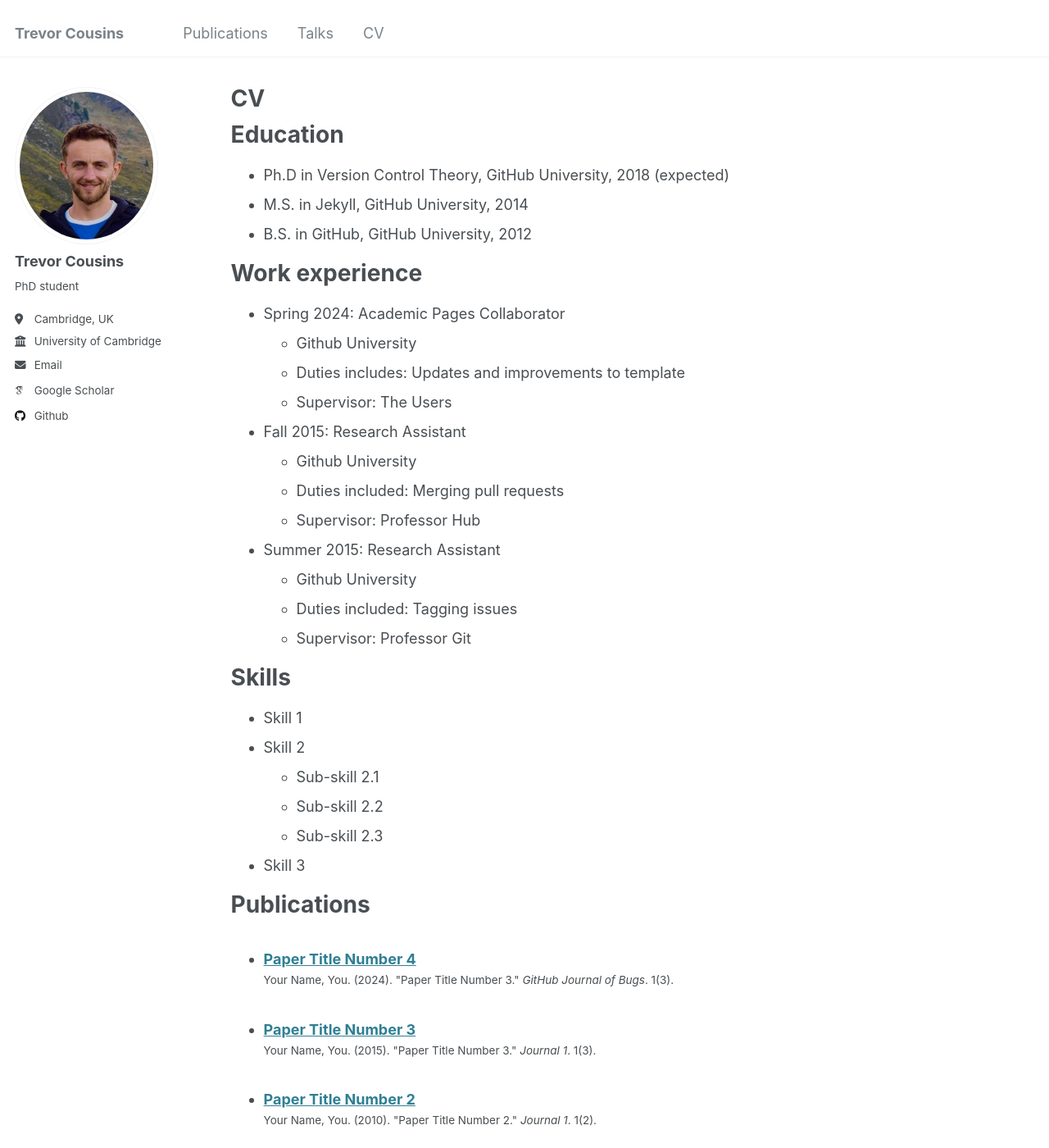
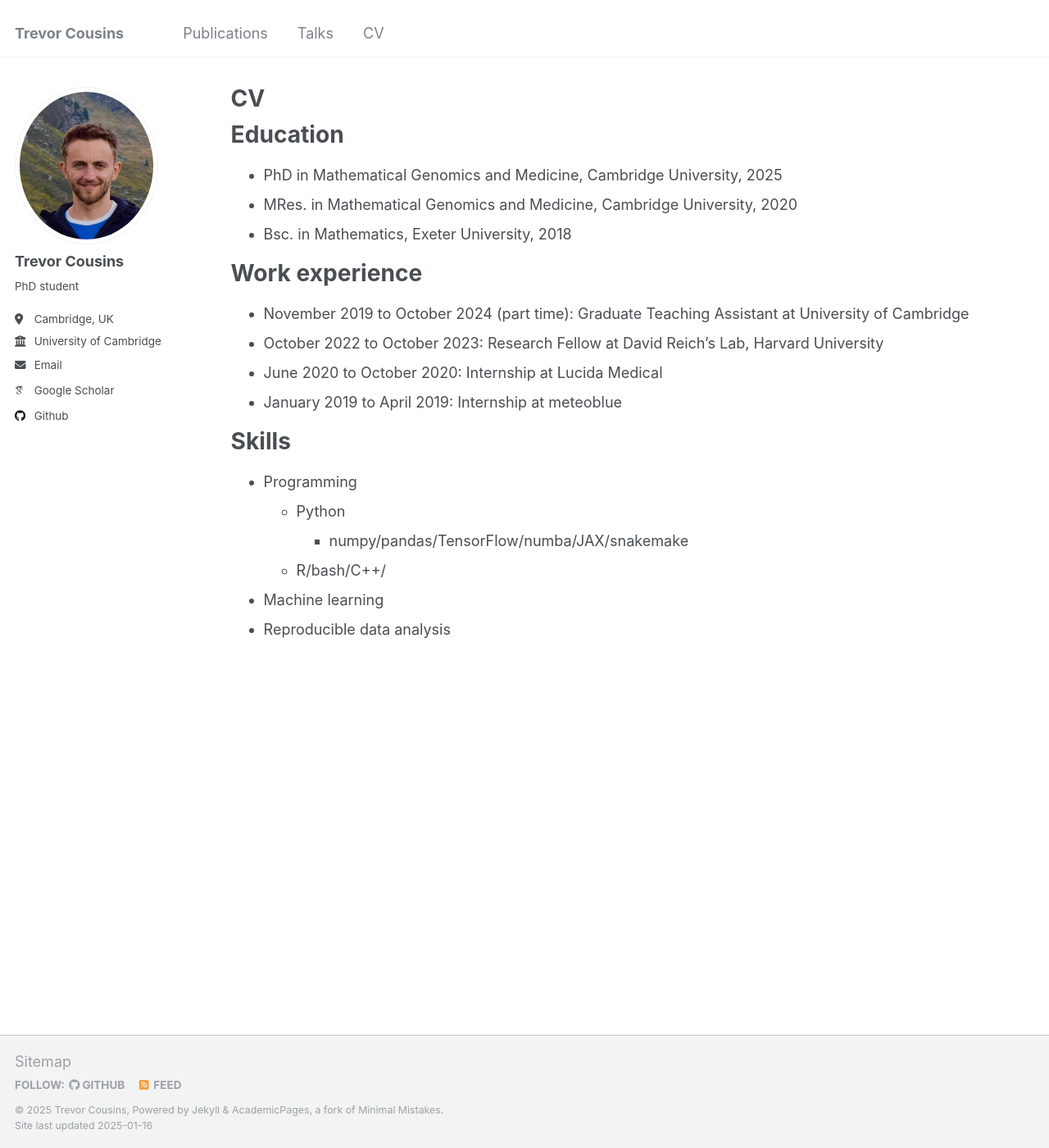
Before and after one commit to trevorcousins/trevorcousins.github.io, a Jekyll site: the page built from _pages/cv.md, in a window 1280 px wide and 1400 px high. Shown: the whole window at 82% size. Built offline with Jekyll 4.4.1, drawn with Linux system fonts in a browser that asks for light colours; some web fonts are replaced; some of the changed text lies outside the part shown.

Commit message:
Update cv.md

```diff
--- a/_pages/cv.md
+++ b/_pages/cv.md
@@ -11,54 +11,22 @@ redirect_from:
 
 Education
 ======
-* Ph.D in Version Control Theory, GitHub University, 2018 (expected)
-* M.S. in Jekyll, GitHub University, 2014
-* B.S. in GitHub, GitHub University, 2012
+* PhD in Mathematical Genomics and Medicine, Cambridge University, 2025
+* MRes. in Mathematical Genomics and Medicine, Cambridge University, 2020
+* Bsc. in Mathematics, Exeter University, 2018
 
 Work experience
 ======
-* Spring 2024: Academic Pages Collaborator
-  * Github University
-  * Duties includes: Updates and improvements to template
-  * Supervisor: The Users
-
-* Fall 2015: Research Assistant
-  * Github University
-  * Duties included: Merging pull requests
-  * Supervisor: Professor Hub
-
-* Summer 2015: Research Assistant
-  * Github University
-  * Duties included: Tagging issues
-  * Supervisor: Professor Git
+* November 2019 to October 2024 (part time): Graduate Teaching Assistant at University of Cambridge
+* October 2022 to October 2023: Research Fellow at David Reich's Lab, Harvard University
+* June 2020 to October 2020: Internship at Lucida Medical
+* January 2019 to April 2019: Internship at meteoblue
 
 Skills
 ======
-* Skill 1
-* Skill 2
-  * Sub-skill 2.1
-  * Sub-skill 2.2
-  * Sub-skill 2.3
-* Skill 3
-
-Publications
-======
-  <ul>{% for post in site.publications reversed %}
-    {% include archive-single-cv.html %}
-  {% endfor %}</ul>
-
-Talks
-======
-  <ul>{% for post in site.talks reversed %}
-    {% include archive-single-talk-cv.html  %}
-  {% endfor %}</ul>
-
-Teaching
-======
-  <ul>{% for post in site.teaching reversed %}
-    {% include archive-single-cv.html %}
-  {% endfor %}</ul>
-
-Service and leadership
-======
-* Currently signed in to 43 different slack teams
+* Programming
+  * Python
+     * numpy/pandas/TensorFlow/numba/JAX/snakemake
+  * R/bash/C++/
+* Machine learning
+* Reproducible data analysis
```
